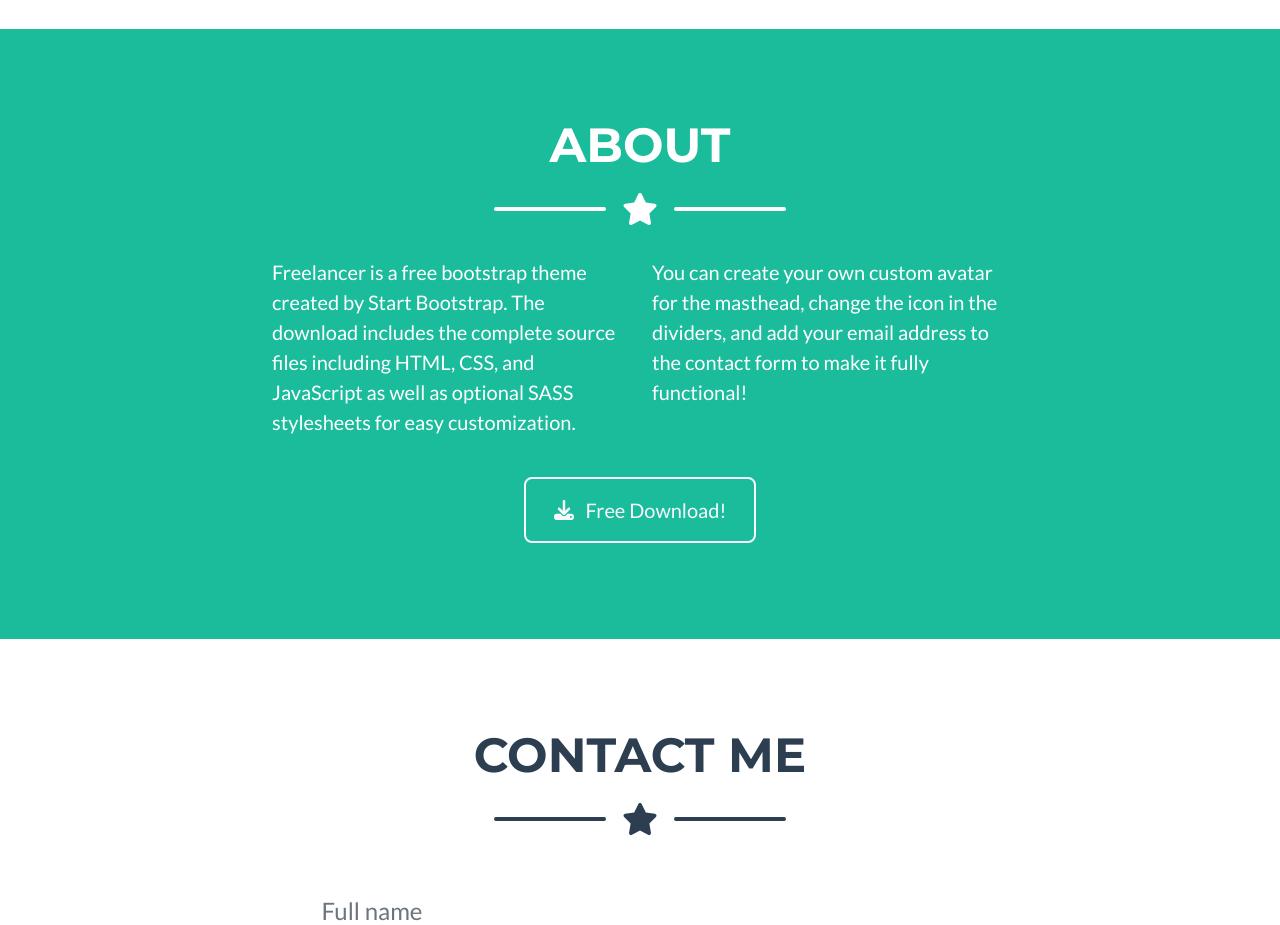
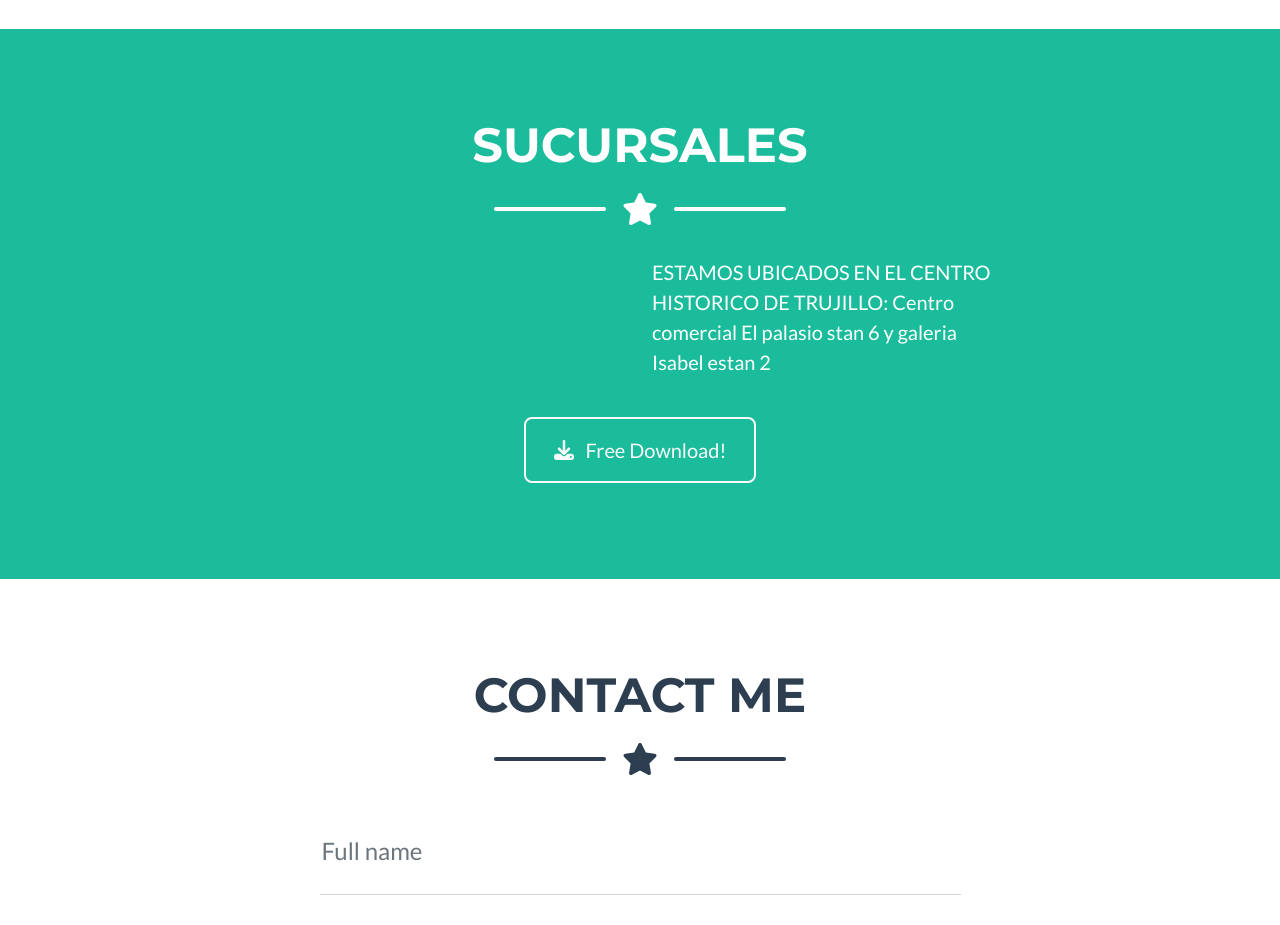
Before and after one commit to KarenMora19/CALZADOS-CAROSITOS, a plain HTML site: page index.html in a window 1280 px wide. Shown: the part 1640-2565 px from the top of the page. Drawn offline with nearby package versions, Linux system fonts and the light colour scheme.

Commit message:
Update index.html

```diff
--- a/index.html
+++ b/index.html
@@ -122,10 +122,10 @@
             </div>
         </section>
         <!-- About Section-->
-        <section class="page-section bg-primary text-white mb-0" id="about">
+        <section class="page-section bg-primary text-white mb-0" id="SUCURSALES">
             <div class="container">
                 <!-- About Section Heading-->
-                <h2 class="page-section-heading text-center text-uppercase text-white">About</h2>
+                <h2 class="page-section-heading text-center text-uppercase text-white">SUCURSALES</h2>
                 <!-- Icon Divider-->
                 <div class="divider-custom divider-light">
                     <div class="divider-custom-line"></div>
@@ -134,8 +134,8 @@
                 </div>
                 <!-- About Section Content-->
                 <div class="row">
-                    <div class="col-lg-4 ms-auto"><p class="lead">Freelancer is a free bootstrap theme created by Start Bootstrap. The download includes the complete source files including HTML, CSS, and JavaScript as well as optional SASS stylesheets for easy customization.</p></div>
-                    <div class="col-lg-4 me-auto"><p class="lead">You can create your own custom avatar for the masthead, change the icon in the dividers, and add your email address to the contact form to make it fully functional!</p></div>
+                    <div class="col-lg-4 ms-auto"><p class="lead"></p></div>
+                    <div class="col-lg-4 me-auto"><p class="lead">ESTAMOS UBICADOS EN EL CENTRO HISTORICO DE TRUJILLO: Centro comercial El palasio stan 6 y galeria Isabel estan 2</p></div>
                 </div>
                 <!-- About Section Button-->
                 <div class="text-center mt-4">
```
